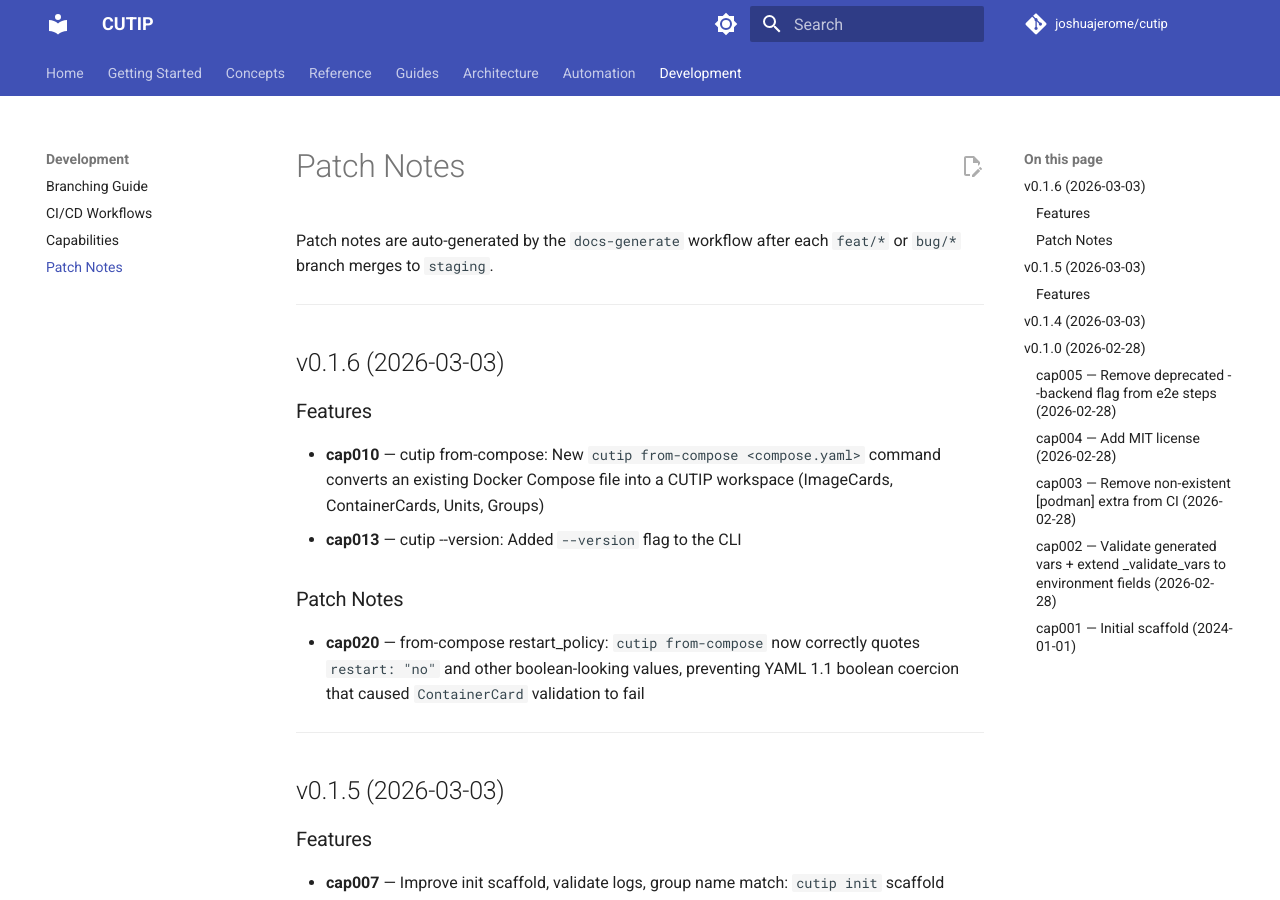
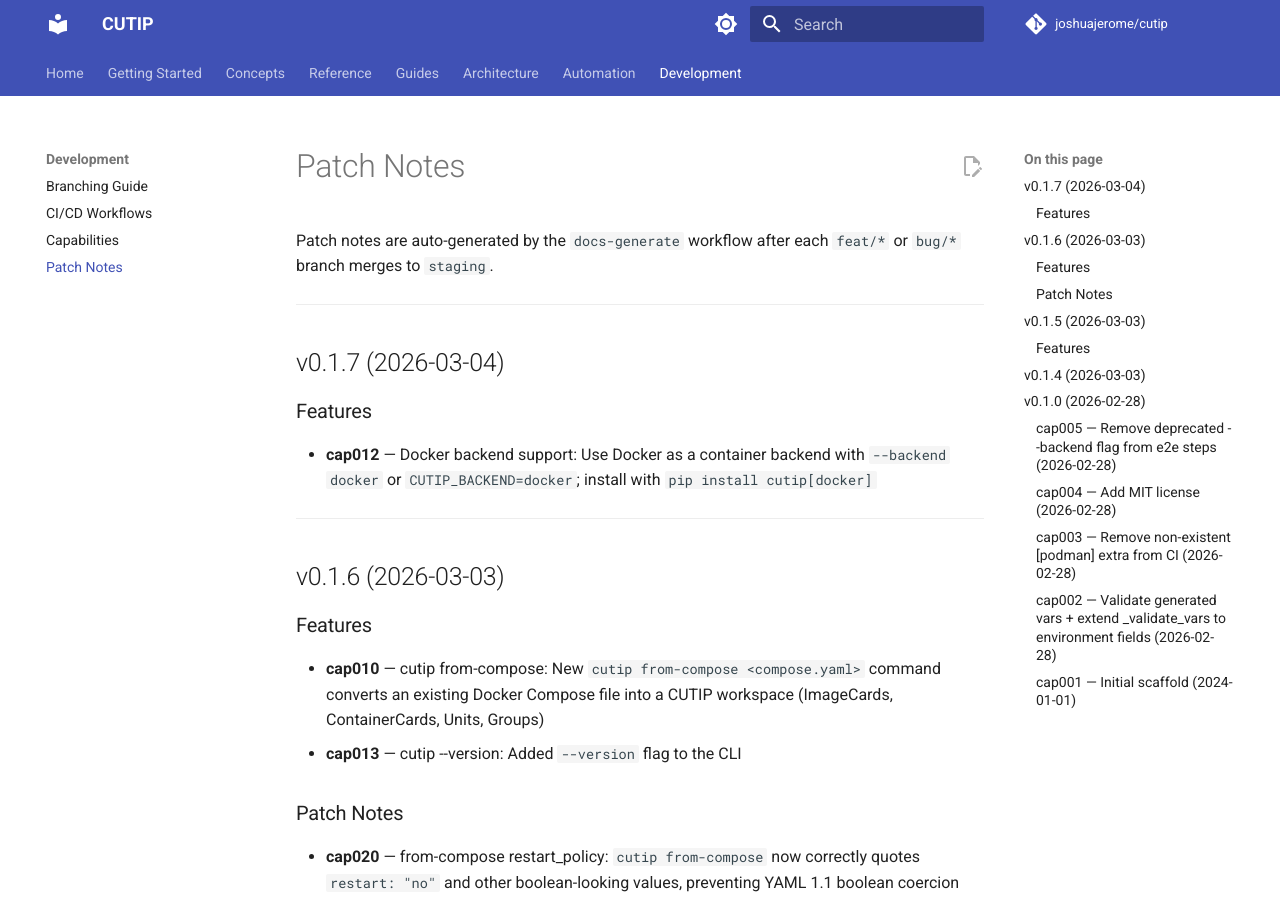
Before and after one commit to joshuajerome/cutip, an MkDocs documentation site: the page built from docs/patch-notes.md, in a window 1280 px wide and 900 px high. Built offline with MkDocs 1.6.1 and Material for MkDocs 9.7.7, drawn with Linux system fonts in a browser that asks for light colours; comment, search, counter and statistics services are not loaded.

```diff
--- a/docs/patch-notes.md
+++ b/docs/patch-notes.md
@@ -2,6 +2,14 @@
 
 Patch notes are auto-generated by the `docs-generate` workflow after each
 `feat/*` or `bug/*` branch merges to `staging`.
+
+---
+
+## v0.1.7 (2026-03-04)
+
+### Features
+
+- **cap012** — Docker backend support: Use Docker as a container backend with `--backend docker` or `CUTIP_BACKEND=docker`; install with `pip install cutip[docker]`
 
 ---
 
--- a/pyproject.toml
+++ b/pyproject.toml
@@ -4,7 +4,7 @@ build-backend = "hatchling.build"
 
 [project]
 name = "cutip"
-version = "0.1.6"
+version = "0.1.7"
 description = "Container Unit Templates in Python — a deterministic framework for building container workloads"
 readme = "README.md"
 license = { text = "MIT" }
```
